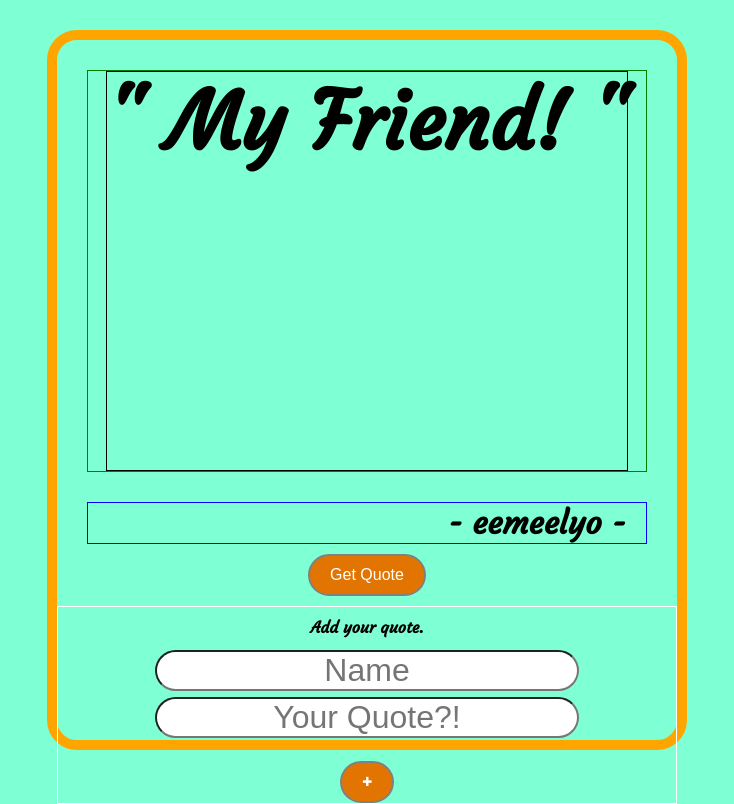
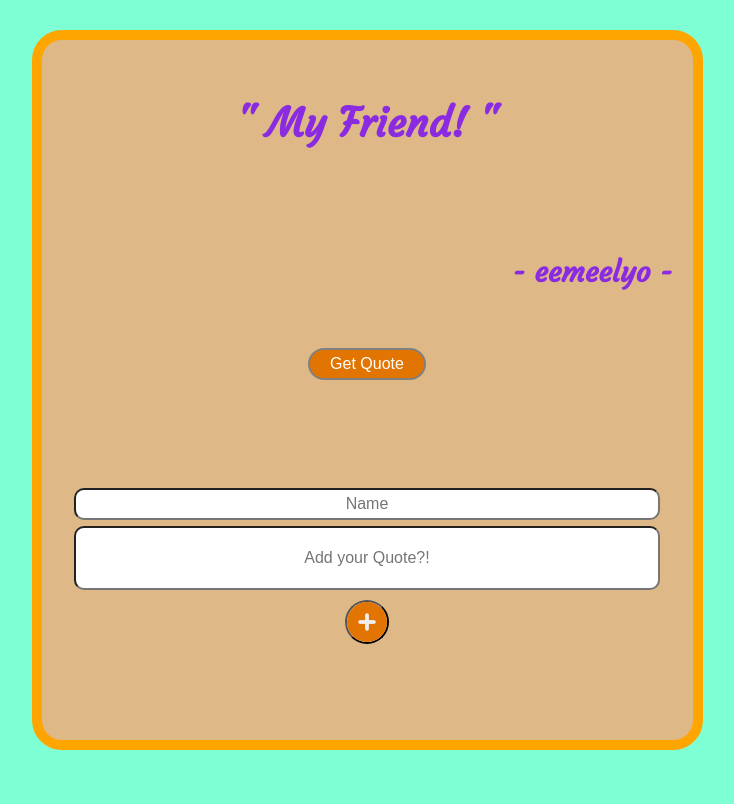
Before and after one commit to eemeelyo/eemeelyo-random-quotes, a plain HTML site: page index.html in a window 1280 px wide. Shown: the whole page, without its empty margins (273-1007 px from the left). Drawn offline with Linux system fonts and the light colour scheme.

Commit message:
Some fixes. Sorry

```diff
--- a/index.html
+++ b/index.html
@@ -9,6 +9,7 @@
   <link rel="preconnect" href="https://fonts.googleapis.com">
   <link rel="preconnect" href="https://fonts.gstatic.com" crossorigin>
   <link href="https://fonts.googleapis.com/css2?family=Courgette&display=swap" rel="stylesheet">
+  <script src="https://kit.fontawesome.com/55a775b96e.js" crossorigin="anonymous"></script>
   <title>Random Quote Generator</title>
 </head>
 
@@ -25,17 +26,16 @@
     </div>
     <div class="formArea">
       <form>
-        <h4>Add your quote.</h4>
         <input value="" autocomplete="off" type="text" id="inputName" class="inputBox" name="inputName"
           placeholder="Name">
-        <br>
         <input value="" autocomplete="off" type="text" id="inputQuote" class="inputBox" name="inputQuote"
-          placeholder="Your Quote?!"><br><br>
-          <div>
-            <button id="addButton" onclick="addQuote()" type="button" class="btn">+</button>
+          placeholder="Add your Quote?!"><br>
+      </form>
+      <div id="addBtn">
+        <button class="fas fa-plus-circle" id="addButton" onclick="addQuote()" type="button"></button>
+      </div>
+      </form>
     </div>
-    </form>
-  </div>
   </div>
   </div>
   </div>
--- a/styles.css
+++ b/styles.css
@@ -12,19 +12,22 @@ body {
 .container {
   border: 10px solid orange;
   height: 90vh;
-  width: 50%;
+  width: 90%;
   text-align: center;
   margin: 30px auto;
-  /* background-color: burlywood; */
+  background-color: burlywood;
   border-radius: 30px;
   word-wrap: break-word;
   font-family: 'Courgette', cursive;
+  display: flex;
+  flex-wrap: wrap;
+  max-width: 671px;
 }
 
 .quoteArea {
-  margin: 30px;
+  margin: 10px;
   /* height: 400px; */
-  border: 1px solid green;
+  /* border: 1px solid green; */
   position: relative;
   /* background: url(images/autumn.jpg) center center no-repeat;  */
   /* line-height: 350px; */
@@ -32,32 +35,41 @@ body {
   justify-content: center; /* align horizontal */
   align-items: center; /* align vertical */
   /* height: 500px; */
+  word-wrap: break-word;
+  width: 100%;
+  color:blueviolet;
 
 }
 
 #quote {
-  height: 400px;
+  width: 100%;
   /* line-height: 400px; */
   text-align: center;
-  margin: auto;
+  margin: 0;
   font-size: 5em;
-  border: 1px solid black;
-  word-wrap: break-word;
-  font-size : clamp(2rem, 10vw, 5rem);
-
+  /* border: 1px solid black; */
+  /* font-size : clamp(1rem, 10vw, 1rem); */
+  font-size: 1rem;
+  /* height: 100px; */
+}
+h1#quote {
+  font-size : clamp(1rem, 10vw, 2.5rem);
 }
 
 .authorArea {
-  margin: 0 30px 0 30px;
+  margin: auto;
   position: relative;
+  width: 100%;
+  color:blueviolet;
 
 }
 
 #author {
   font-size: 2em;
-  border: 1px solid blue;
+  /* border: 1px solid blue; */
   text-align: right;
   padding-right: 20px;
+  font-size : clamp(1rem, 6vw, 1.8rem);
 }
 
 .btn {
@@ -70,26 +82,113 @@ body {
   font-family: Arial, Helvetica, sans-serif;
   font-size: 1em;
   margin: 10px;
-  padding: 10px 20px;
+  padding: 5px 20px;
   text-decoration: none;
   text-shadow: 1px;
 }
 
+#getButton{
+  width: 100%;
+}
+
+form{
+  width: 100%;
+  margin-bottom: 0%;
+}
+
 .formArea {
-  border: 1px solid white;
+  /* border: 1px solid white; */
+  width: 100%;
+  justify-content: center;
+
 }
 
 form h4 {
   margin: 10px;
 }
 input {
-  font-size: 2em;
-  border-radius: 30px;
-  margin: 3px;
+  border-radius: 10px;
+  margin: 3px 0;
+  width: 100%;
+  font-size : clamp(1rem, 6vw, 1.8rem);
+}
+
+
+input#inputName.inputBox {
+  font-size: 1rem;
+  border-radius: 10px;
+  width: 90%;
+  height: 2em;
+}
+input#inputQuote.inputBox {
+  font-size: 1rem;
+  width: 90%;
+  height: 4em;
+  margin-bottom: 10px;
 }
 
 #addButton {
   font-weight: 1000;
   margin: 0;
+  padding: 0;
+  font-size: 2.5em;
+  border-radius: 100px;
+  color: #e27501;
+}
 
+#addBtn {
+  margin: 0%;
 }
+button:hover{
+  background-color: #f5ba13;
+  color: #a4005f;
+}
+
+button:active{
+  position:relative;
+  top: 1px;
+}
+
+/* @media(max-width:480px){
+  h1#quote {
+    font-size: 2rem;
+    height: 90px;
+  }
+  #inputQuote {
+    height: 2em;
+  }
+} */
+
+/* @media(max-width:768px){
+  h1#quote {
+    font-size: 3.5rem;
+    height: 120rem;
+    margin-bottom: 10rem;
+  }
+  input#inputName.inputBox{
+    font-size: 2rem;
+  }
+  input#inputQuote.inputBox {
+    font-size: 2rem;
+  }
+  h3#author {
+    font-size: 2rem;
+  }
+  button.btn{
+    font-size: 2rem;
+  }
+  button#addButton.fas.fa-plus-circle::before {
+    font-size: 5rem;
+  }
+
+} */
+
+/* @media(max-width:1024px){
+  #quote {
+    font-size: 3.5rem;
+    height: 190px;
+  }
+  #inputQuote {
+    height: 3em;
+  }
+} */
```
